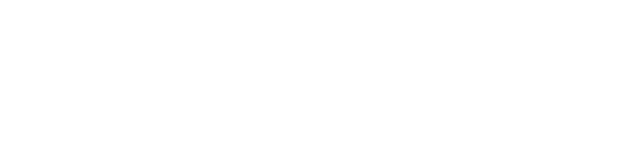
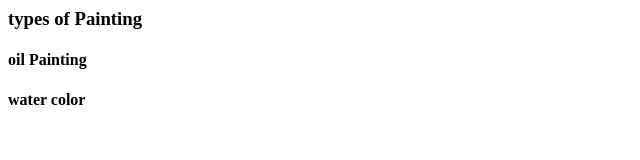
Before and after one commit to Sivasaran2003/Siva_saran, a plain HTML site: page index.html in a window 1280 px wide. Shown: the whole page, without its empty margins (0-640 px from the left). Drawn offline with Linux system fonts and the light colour scheme.

Commit message:
updated html file

```diff
--- a/index.html
+++ b/index.html
@@ -1,6 +1,12 @@
 <html>
 <head>
+    <title>Painting</title>
 </head>
 <body>
+    <h3>types of Painting</h3>
+    <list>
+        <h4>oil Painting</h4>
+        <h4>water color</h4>
+    </list>
 </body>
 </html>
```
